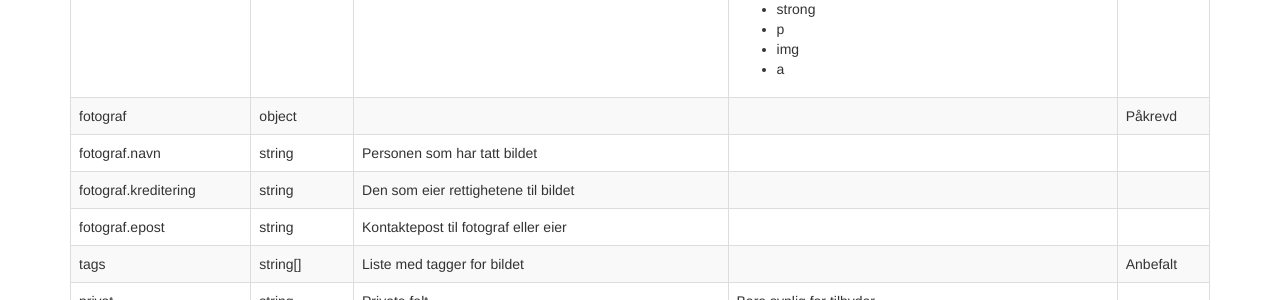
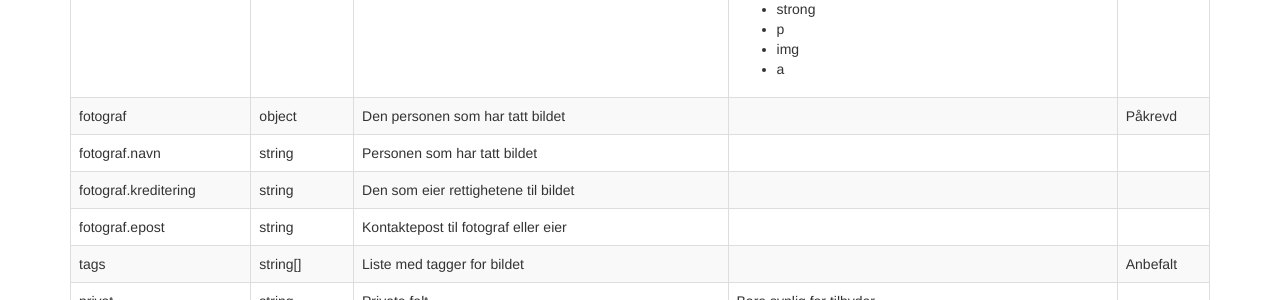
Before and after one commit to Turbasen/www.nasjonalturbase.no, a Jekyll site: the page built from data/bilder.html, in a window 1280 px wide. Shown: the part 1028-1328 px from the top of the page. Built offline with Jekyll 4.4.1, drawn with Linux system fonts in a browser that asks for light colours; nearby versions of some CDN libraries; Markdown is read by kramdown in place of the engine named in the settings.

Commit message:
Add comment to fotograf for bilder

```diff
--- a/_data/bilder.yml
+++ b/_data/bilder.yml
@@ -79,6 +79,7 @@
   type: object
   read: Alle
   write: Tilbyder
+  desc: Den personen som har tatt bildet
   ut: Påkrevd
 
 - name: fotograf.navn
```
